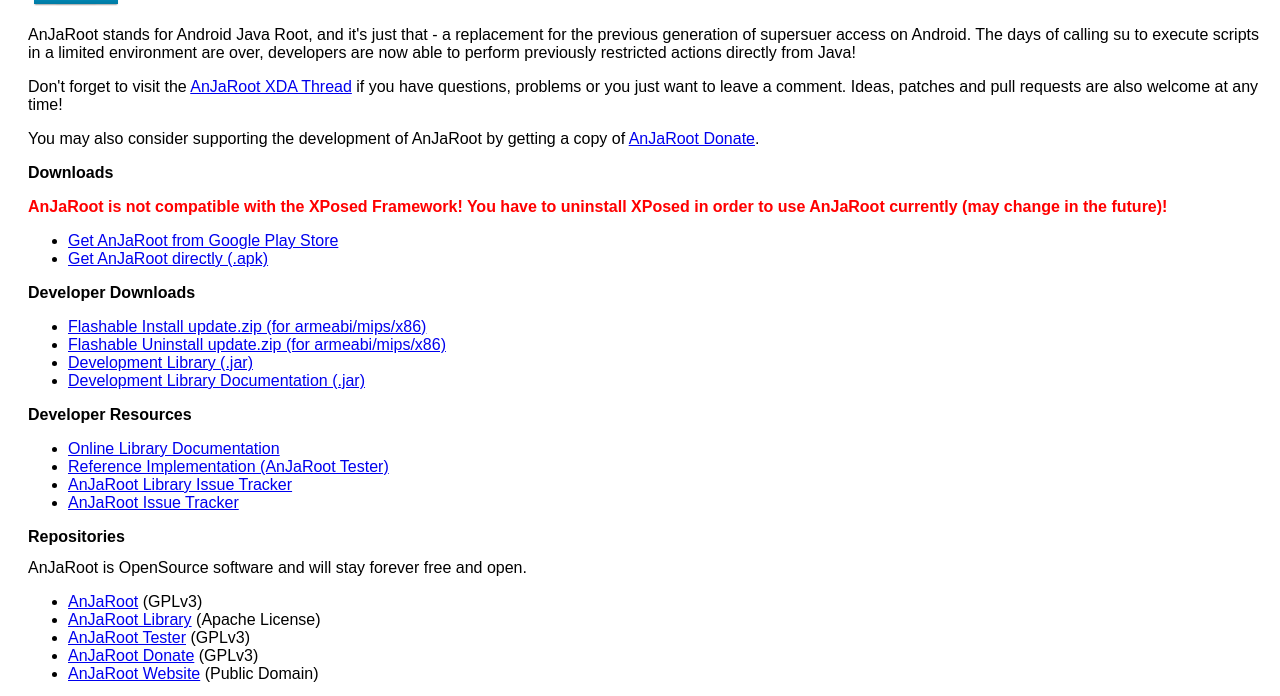
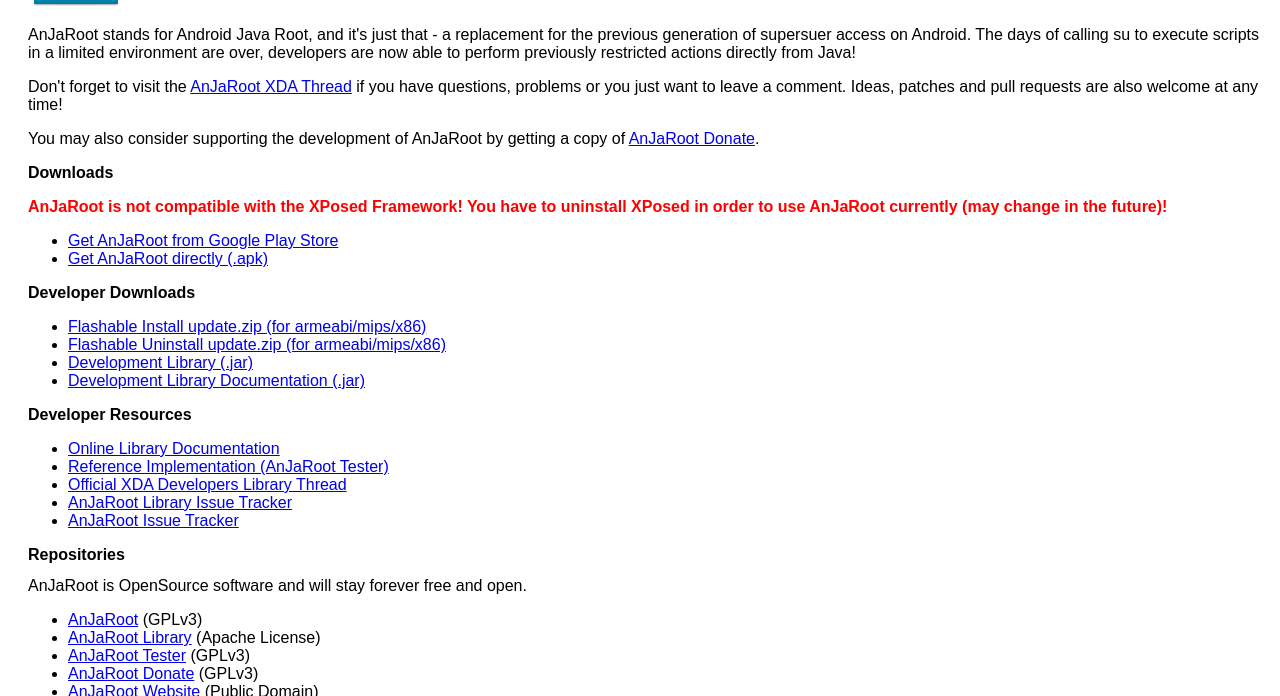
Before and after one commit to Luminger/AnJaRootWebsite, a plain HTML site: page index.html in a window 1280 px wide. Shown: the part 102-798 px from the top of the page. Drawn offline with Linux system fonts and the light colour scheme; a web font is replaced by a local one.

Commit message:
add link to xda library thread

```diff
--- a/index.html
+++ b/index.html
@@ -82,6 +82,10 @@
                         Reference Implementation (AnJaRoot Tester)</a>
                     </li>
                     <li>
+                        <a href='http://forum.xda-developers.com/showthread.php?t=2490350'>
+                            Official XDA Developers Library Thread</a>
+                    </li>
+                    <li>
                         <a href='https://github.com/Luminger/AnJaRootLibrary/issues'>
                             AnJaRoot Library Issue Tracker</a>
                     </li>
```
